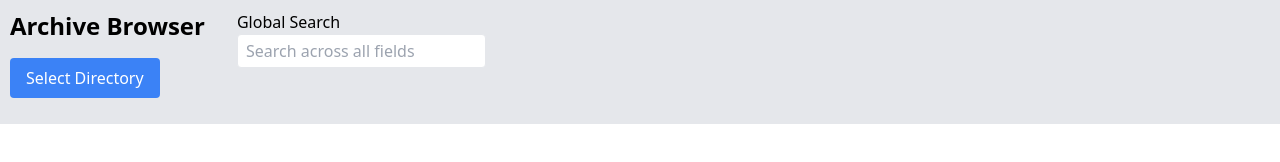
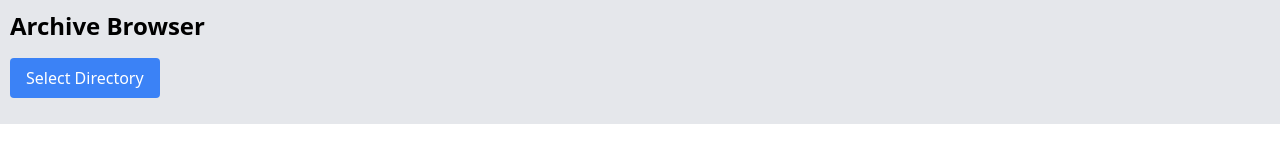
Before and after one commit to varasys/zddc, a plain HTML site: page index.html in a window 1280 px wide. Drawn offline with nearby package versions, Linux system fonts and the light colour scheme.

Commit message:
updated to hide global search when no dirHandles selected

```diff
--- a/index.html
+++ b/index.html
@@ -44,7 +44,7 @@
                         </template>
                     </ol>
                 </div>
-                <div>
+                <div x-show="dirHandles.length > 0">
                     <h2>Global Search</h2>
                     <input
                         type="text"
@@ -224,7 +224,6 @@
                 } else {
                     dirHandle.active = true
                     this.dirHandles.push(dirHandle)
-                    console.log(dirHandle)
                     await this.scanDirectory()
                 }
             },
```
